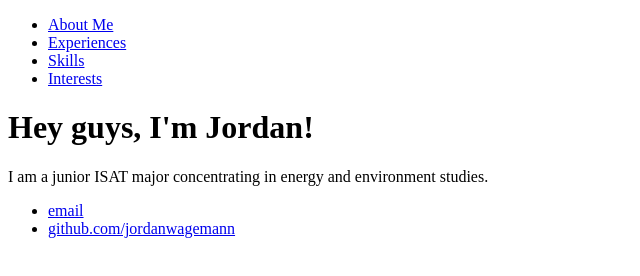
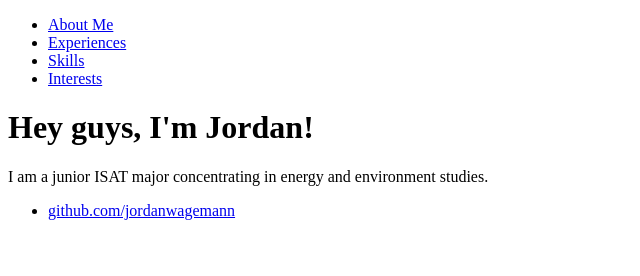
Before and after one commit to jordanwagemann/jordanwagemann.github.io, a plain HTML site: page index.html in a window 1280 px wide. Shown: the whole page, without its empty margins (0-640 px from the left). Drawn offline with Linux system fonts and the light colour scheme.

Commit message:
Update index.html

```diff
--- a/index.html
+++ b/index.html
@@ -20,7 +20,6 @@
 		</div><!-- /.container -->
 		<footer>
     		<ul>
-        		<li><a href="mailto:wagemaje@dukes.jmu.edu">email</a></li>
         		<li><a href="https://github.com/hankquinlan">github.com/jordanwagemann</a></li>
 			</ul>
 		</footer>
```
